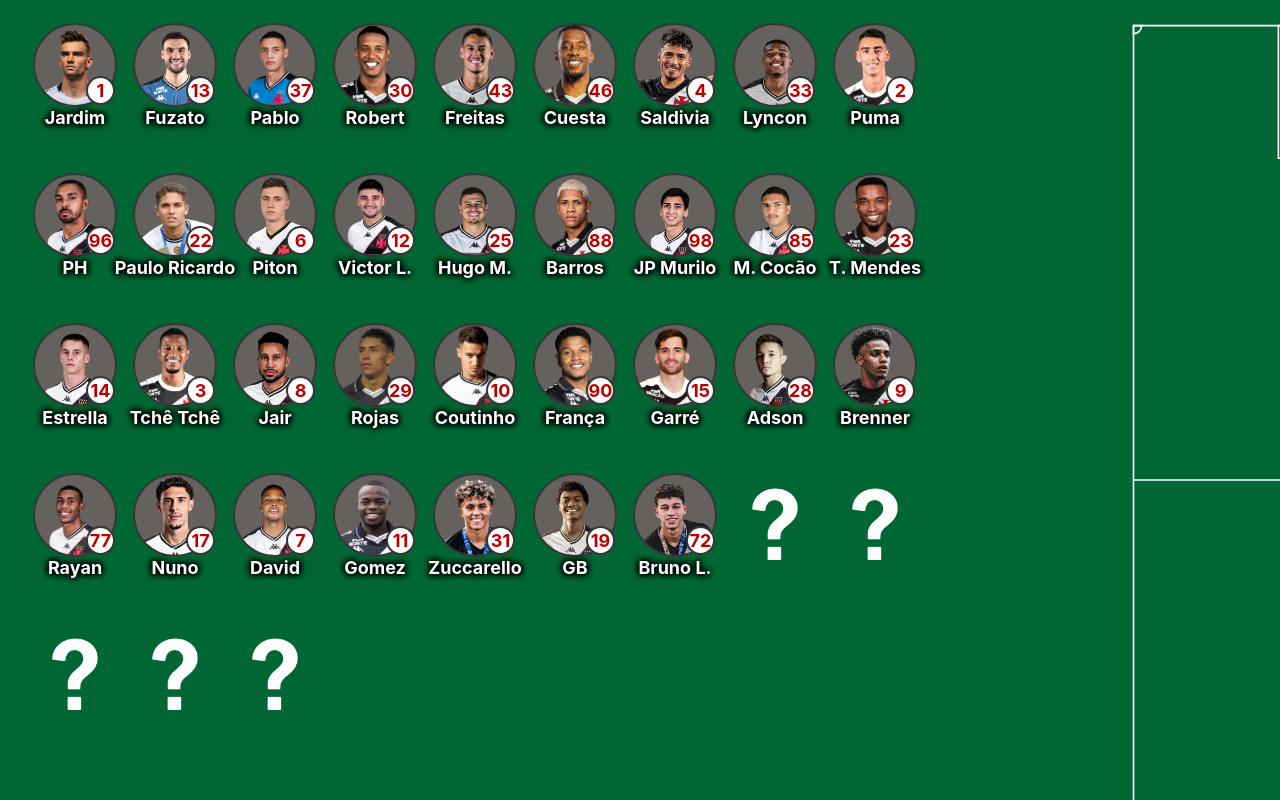
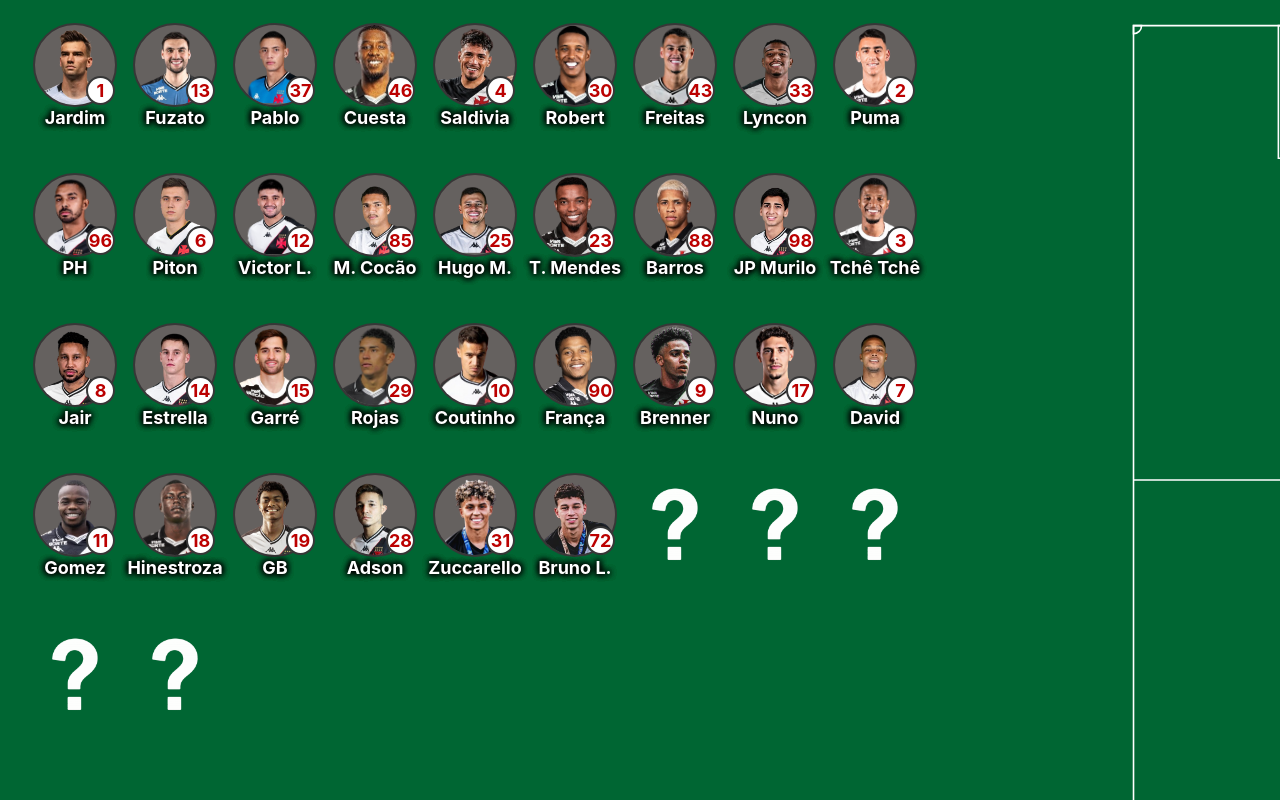
Before and after one commit to Gustavonoxville/campinho-podcast, a React (Create React App) app: page / in a window 1280 px wide. Shown: the top 800 px of the page. Built offline with nearby package versions, Linux system fonts and the light colour scheme.

Commit message:
hinestroza

```diff
--- a/src/App.js
+++ b/src/App.js
@@ -43,7 +43,7 @@ import brenner from './jogadores/brenner.png';
 import rojas from './jogadores/rojas.png';
 import saldivia from './jogadores/saldivia.png';
 import ly from './jogadores/ly.png';
-
+import hines from './jogadores/hines.png';
 
 
 const containerStyle = {
@@ -73,47 +73,47 @@ const playersList = [
   { id: 1, nome: "Jardim", imagem: jardim, hasBorder: true, hasNumber: true, number: 1},
   { id: 2, nome: "Fuzato", imagem: fuzato , hasBorder: true, hasNumber: true, number: 13},
   { id: 3, nome: "Pablo", imagem: pablo, hasBorder: true, hasNumber: true, number: 37},
+  { id: 6, nome: "Cuesta", imagem: cuesta, hasBorder: true, hasNumber: true, number: 46},
+  { id: 7, nome: "Saldivia", imagem: saldivia, hasBorder: true, hasNumber: true, number: 4},
   { id: 4, nome: "Robert", imagem: robert, hasBorder: true, hasNumber: true, number: 30},
   { id: 8, nome: "Freitas", imagem: freitas, hasBorder: true, hasNumber: true, number: 43},
-  { id: 6, nome: "Cuesta", imagem: cuesta, hasBorder: true, hasNumber: true, number: 46},
-  { id: 7, nome: "Saldivia", imagem: saldivia, hasBorder: true, hasNumber: true, number: 4},
+  { id: 11, nome: "Lyncon", imagem: ly, hasBorder: true, hasNumber: true, number: 33},
    /*{ id: 5, nome: "Lemos", imagem: lemos, hasBorder: true, hasNumber: true, number: 4},*/
    /*{ id: 9, nome: "Oliveira", imagem: oliveira , hasBorder: true, hasNumber: true, number: 29},*/
   /*{ id: 10, nome: "Souza", imagem: souza, hasBorder: true, hasNumber: true, number: 5},*/
-  { id: 11, nome: "Lyncon", imagem: ly, hasBorder: true, hasNumber: true, number: 33},
   /*{ id: 12, nome: "Zé Vitor", imagem: zevitor, hasBorder: true, hasNumber: true, number: 44},*/
   /*{ id: 13, nome: "Miranda", imagem: miranda , hasBorder: true, hasNumber: true, number: 35},*/
   { id: 14, nome: "Puma", imagem: puma, hasBorder: true, hasNumber: true, number: 2},
   { id: 15, nome: "PH", imagem: ph , hasBorder: true, hasNumber: true, number: 96},
-  { id: 16, nome: "Paulo Ricardo", imagem: pr, hasBorder: true, hasNumber: true, number: 22},
+    /*{ id: 16, nome: "Paulo Ricardo", imagem: pr, hasBorder: true, hasNumber: true, number: 22},*/
   { id: 17, nome: "Piton", imagem: piton, hasBorder: true, hasNumber: true, number: 6},
   { id: 18, nome: "Victor L.", imagem: victorl, hasBorder: true, hasNumber: true, number: 12},
    /*{ id: 19, nome: "Leandrinho", imagem: leandrinho, hasBorder: true, hasNumber: true, number: 66},*/
   /*{ id: 20, nome: "Riquelme", imagem: semft, hasBorder: true, hasNumber: true, number: 36},*/
   /*{ id: 21, nome: "Lucas E.", imagem: lucase, hasBorder: true, hasNumber: true, number: 58},*/
   /*{ id: 22, nome: "Euder", imagem: euder, hasBorder: true, hasNumber: true, number: 70},*/
+  { id: 26, nome: "M. Cocão", imagem: cocao , hasBorder: true, hasNumber: true, number: 85},
   { id: 23, nome: "Hugo M.", imagem: hugo, hasBorder: true, hasNumber: true, number: 25},
+  { id: 27, nome: "T. Mendes", imagem: tm, hasBorder: true, hasNumber: true, number: 23},
   { id: 24, nome: "Barros", imagem: barros, hasBorder: true, hasNumber: true, number: 88},
   { id: 25, nome: "JP Murilo", imagem: jpm , hasBorder: true, hasNumber: true, number: 98},
-  { id: 26, nome: "M. Cocão", imagem: cocao , hasBorder: true, hasNumber: true, number: 85},
-  { id: 27, nome: "T. Mendes", imagem: tm, hasBorder: true, hasNumber: true, number: 23},
+  { id: 32, nome: "Tchê Tchê", imagem: tche, hasBorder: true, hasNumber: true, number: 3},
+  { id: 34, nome: "Jair", imagem: jair, hasBorder: true, hasNumber: true, number: 8},
   /*{ id: 28, nome: "Sforza", imagem: sforza, hasBorder: true, hasNumber: true, number: 20},*/
   { id: 29, nome: "Estrella", imagem: estrella, hasBorder: true, hasNumber: true, number: 14},
   /*{ id: 31, nome: "Maxime", imagem: max, hasBorder: true, hasNumber: true, number: 26},*/
-  { id: 32, nome: "Tchê Tchê", imagem: tche, hasBorder: true, hasNumber: true, number: 3},
-  { id: 34, nome: "Jair", imagem: jair, hasBorder: true, hasNumber: true, number: 8},
+  { id: 39, nome: "Garré", imagem: garre, hasBorder: true, hasNumber: true, number: 15},
   { id: 33, nome: "Rojas", imagem: rojas, hasBorder: true, hasNumber: true, number: 29},
   { id: 35, nome: "Coutinho", imagem: couto, hasBorder: true, hasNumber: true, number: 10},
   { id: 30, nome: "França", imagem: franca, hasBorder: true, hasNumber: true, number: 90},
-  { id: 39, nome: "Garré", imagem: garre, hasBorder: true, hasNumber: true, number: 15},
-  { id: 36, nome: "Adson", imagem: adson, hasBorder: true, hasNumber: true, number: 28},
   { id: 37, nome: "Brenner", imagem: brenner, hasBorder: true, hasNumber: true, number: 9},
-  { id: 38, nome: "Rayan", imagem: rayan, hasBorder: true, hasNumber: true, number: 77},
   { id: 40, nome: "Nuno", imagem: nuno, hasBorder: true, hasNumber: true, number: 17},
   { id: 42, nome: "David", imagem: david, hasBorder: true, hasNumber: true, number: 7},
   { id: 43, nome: "Gomez", imagem: gomez, hasBorder: true, hasNumber: true, number: 11},
+  { id: 38, nome: "Hinestroza", imagem: hines, hasBorder: true, hasNumber: true, number: 18},
+  { id: 47, nome: "GB", imagem: gb, hasBorder: true, hasNumber: true, number:19},
+  { id: 36, nome: "Adson", imagem: adson, hasBorder: true, hasNumber: true, number: 28},
   { id: 44, nome: "Zuccarello", imagem: zuka, hasBorder: true, hasNumber: true, number: 31},
-  { id: 47, nome: "GB", imagem: gb, hasBorder: true, hasNumber: true, number:19},
   /*{ id: 41, nome: "Loide", imagem: loide, hasBorder: true, hasNumber: true, number: 45},*/
   { id: 46, nome: "Bruno L.", imagem: brunol , hasBorder: true, hasNumber: true, number: 72},
    /*{ id: 45, nome: "Texeira", imagem: semft, hasBorder: true, hasNumber: true, number: 90},
```
Also changed, not shown: src/jogadores/hines.png (added).
